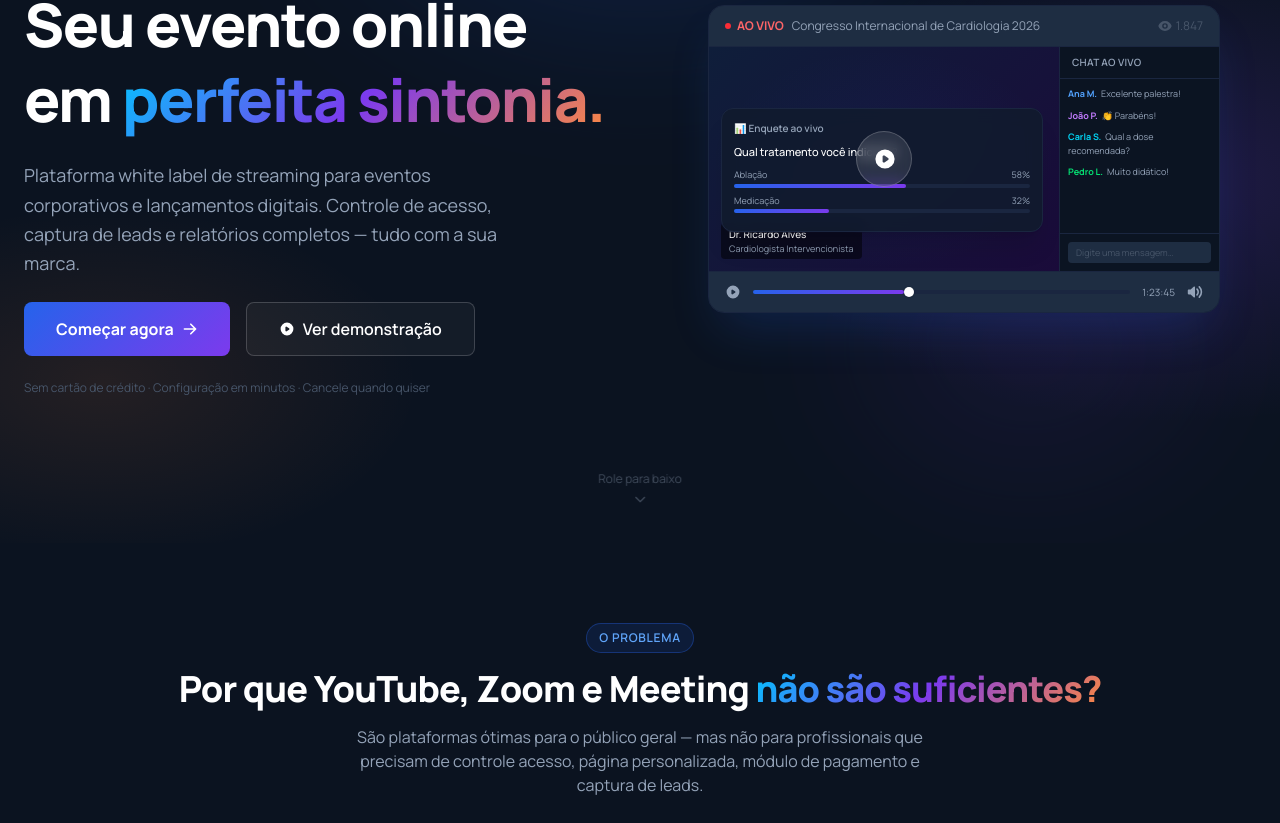
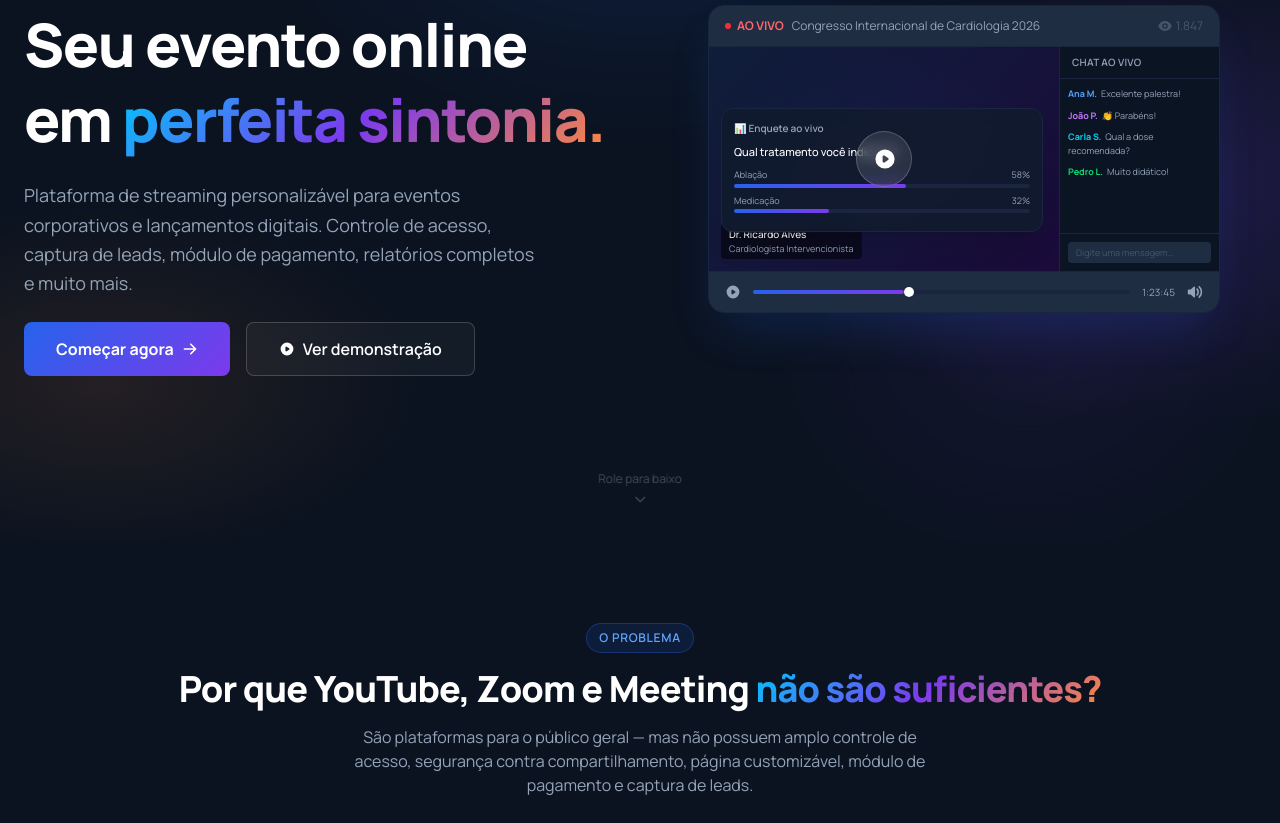
Before and after one commit to HarmonikaStreaming/orquestra-site, a Next.js app: page / in a window 1280 px wide. Shown: the part 257-1080 px from the top of the page. Built offline with nearby package versions, Linux system fonts and the light colour scheme.

Commit message:
content: ajustes de texto no Hero e Problema
Co-Authored-By: Claude Sonnet 4.6 <noreply@anthropic.com>

```diff
--- a/src/components/sections/Hero.tsx
+++ b/src/components/sections/Hero.tsx
@@ -31,9 +31,9 @@ export function Hero() {
           </h1>
 
           <p className="animate-fade-up delay-200 text-lg text-ol-slate leading-relaxed max-w-lg mx-auto lg:mx-0">
-            Plataforma white&nbsp;label de streaming para eventos corporativos
-            e lançamentos digitais. Controle de acesso, captura de leads e
-            relatórios completos — tudo com a sua marca.
+            Plataforma de streaming personalizável para eventos corporativos
+            e lançamentos digitais. Controle de acesso, captura de leads,
+            módulo de pagamento, relatórios completos e muito mais.
           </p>
 
           <div className="animate-fade-up delay-300 flex flex-col sm:flex-row gap-4 justify-center lg:justify-start">
@@ -51,9 +51,6 @@ export function Hero() {
             </a>
           </div>
 
-          <p className="animate-fade-up delay-400 text-xs text-ol-dim">
-            Sem cartão de crédito · Configuração em minutos · Cancele quando quiser
-          </p>
         </div>
 
         {/* Platform mockup */}
--- a/src/components/sections/Problema.tsx
+++ b/src/components/sections/Problema.tsx
@@ -47,9 +47,9 @@ export function Problema() {
             <span className="text-gradient">não são suficientes?</span>
           </h2>
           <p className="text-ol-slate max-w-xl mx-auto">
-            São plataformas ótimas para o público geral — mas não para
-            profissionais que precisam de controle acesso, página personalizada,
-            módulo de pagamento e captura de leads.
+            São plataformas para o público geral — mas não possuem amplo
+            controle de acesso, segurança contra compartilhamento, página
+            customizável, módulo de pagamento e captura de leads.
           </p>
         </div>
 
```
